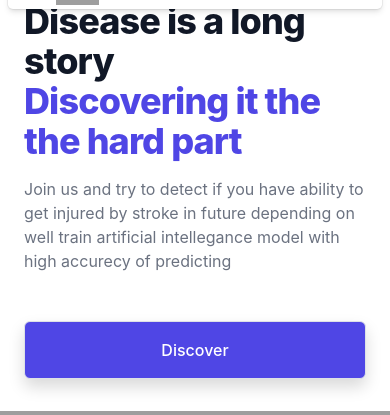
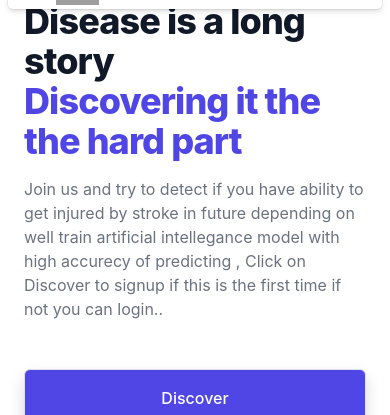
Before and after one commit to jehadabuawwad/medical_center, a Django app: page / in a window 390 px wide. Shown: the part 323-738 px from the top of the page. Run offline with Django 3.2, Linux system fonts and the light colour scheme; the visitor is signed in with stand-in values (Sample User, id 1); grey boxes are pictures that could not be loaded.

Commit message:
fix : redesign the process

```diff
--- a/templates/_base.html
+++ b/templates/_base.html
@@ -145,7 +145,7 @@
                       aria-current="page"
                       >Home</a
                     >
-
+                    {% if user.is_authenticated %}
                     <a
                       href="{% url 'discover'%}"
                       class="
@@ -159,7 +159,7 @@
                       "
                       >Discover</a
                     >
-
+                    {% endif %}
 
                   <a
                       style="margin-right: 50px"
--- a/templates/pages/home.html
+++ b/templates/pages/home.html
@@ -55,11 +55,12 @@
           </h1>
           <p class="mt-3 text-base text-gray-500 sm:mt-5 sm:text-lg sm:max-w-xl sm:mx-auto md:mt-5 md:text-xl lg:mx-0">
             Join us and try to detect if you have ability to get injured by stroke in future depending
-            on well train artificial intellegance model with high accurecy of predicting
+            on well train artificial intellegance model with high accurecy of predicting , Click on Discover to signup
+            if this is the first time if not you can login..
           </p>
           <div class="mt-5 sm:mt-8 sm:flex sm:justify-center lg:justify-start">
             <div class="rounded-md shadow">
-              <a href="{% url 'discover' %}" class="w-full flex items-center justify-center px-8 py-3 border border-transparent text-base font-medium rounded-md text-white bg-indigo-600 hover:bg-indigo-700 md:py-4 md:text-lg md:px-10">
+              <a href="{% url 'account_signup' %}" class="w-full flex items-center justify-center px-8 py-3 border border-transparent text-base font-medium rounded-md text-white bg-indigo-600 hover:bg-indigo-700 md:py-4 md:text-lg md:px-10">
                 Discover
               </a>
             </div>
```
Also changed, not shown: accounts/migrations/0001_initial.py (deleted), discover/migrations/0001_initial.py (deleted).
